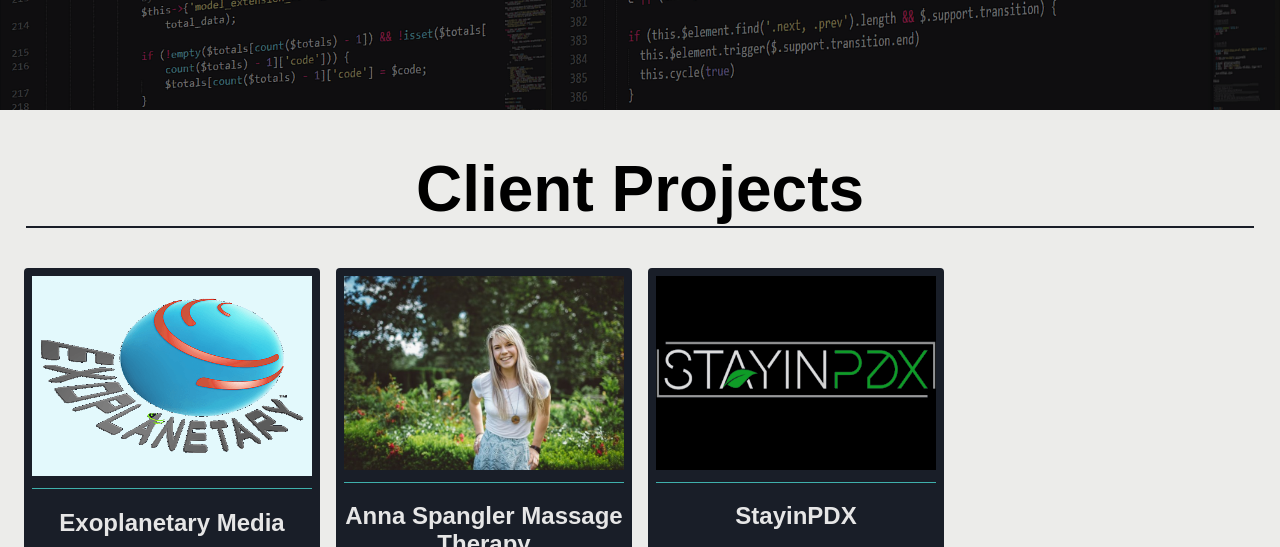
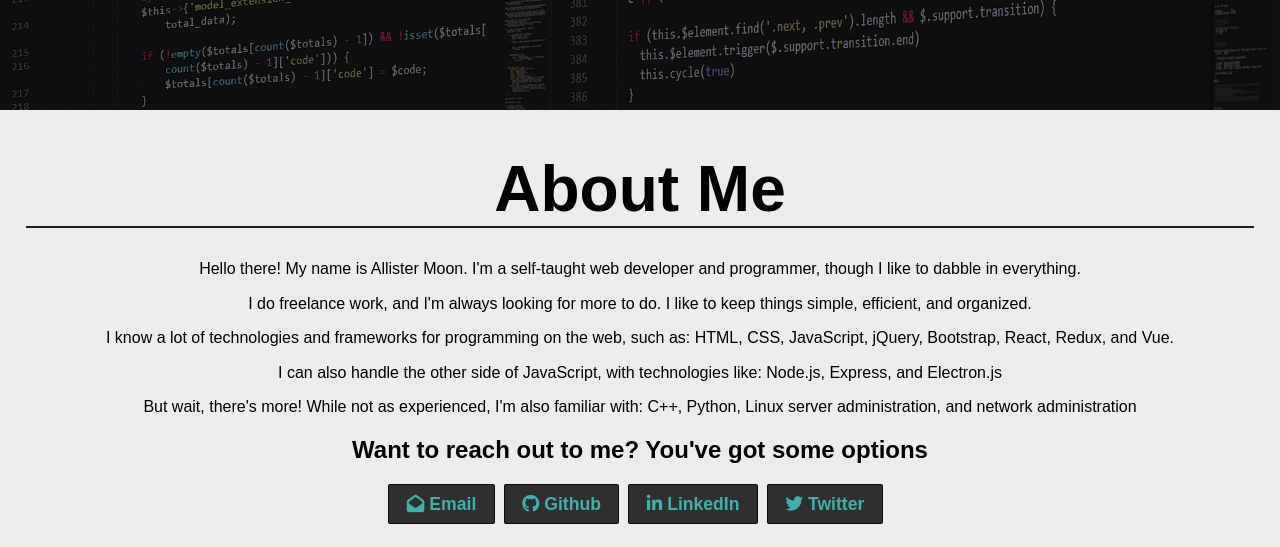
Before and after one commit to AlyxMoon/Portfolio-Site, a plain HTML site: page index.html in a window 1280 px wide. Shown: the part 450-997 px from the top of the page. Drawn offline with nearby package versions, Linux system fonts and the light colour scheme.

Commit message:
Add about section

```diff
--- a/css/style.scss
+++ b/css/style.scss
@@ -13,15 +13,6 @@ $text-color-dark: black;
 
 body {
   text-align: center;
-}
-
-#portfolio {
-  .section-header {
-    margin-bottom: 0.5em;
-    margin-left: 2%;
-    margin-right: 2%;
-    border-bottom: 2px solid $back-color;
-  }
 }
 
 #contact {
@@ -41,6 +32,13 @@ body {
 
 main {
   background-color: #ECECEA;
+
+  .section-header {
+    margin-bottom: 0.5em;
+    margin-left: 2%;
+    margin-right: 2%;
+    border-bottom: 2px solid $back-color;
+  }
 }
 
 footer {
--- a/index.html
+++ b/index.html
@@ -29,6 +29,44 @@
   </header>
 
   <main>
+    <section id='about'>
+      <h1 class='section-header'>About Me</h1>
+      <p>
+        Hello there! My name is Allister Moon. I'm a self-taught web developer and programmer, though I like to dabble in everything.
+      </p>
+      <p>
+        I do freelance work, and I'm always looking for more to do. I like to keep things simple, efficient, and organized.
+      </p>
+      <p>
+        I know a lot of technologies and frameworks for programming on the web, such as: HTML, CSS, JavaScript, jQuery, Bootstrap, React, Redux, and Vue.
+      </p>
+      <p>
+        I can also handle the other side of JavaScript, with technologies like: Node.js, Express, and Electron.js
+      </p>
+      <p>
+        But wait, there's more! While not as experienced, I'm also familiar with: C++, Python, Linux server administration, and network administration
+      </p>
+      <h2>Want to reach out to me? You've got some options</h2>
+      <div class='contact-links'>
+        <a href='mailto:allisterkmoon@gmail.com' class='pure-button pure-button-dark button-large'>
+          <i class='fa fa-envelope-open' aria-hidden='true'></i>
+          Email
+        </a>
+        <a href='https://github.com/AlyxMoon' class='pure-button pure-button-dark button-large'>
+          <i class="fa fa-github" aria-hidden="true"></i>
+          Github
+        </a>
+        <a href='https://www.linkedin.com/in/allistermoon' class='pure-button pure-button-dark button-large'>
+          <i class="fa fa-linkedin" aria-hidden="true"></i>
+          LinkedIn
+        </a>
+        <a href='https://twitter.com/AlyxDeLunar' class='pure-button pure-button-dark button-large'>
+          <i class="fa fa-twitter" aria-hidden="true"></i>
+          Twitter
+        </a>
+      </div>
+    </section>
+
     <section id='portfolio'>
       <section class='portfolio-section'>
         <h1 class='section-header'>Client Projects</h1>
```
Also changed, not shown: css/style.css.
